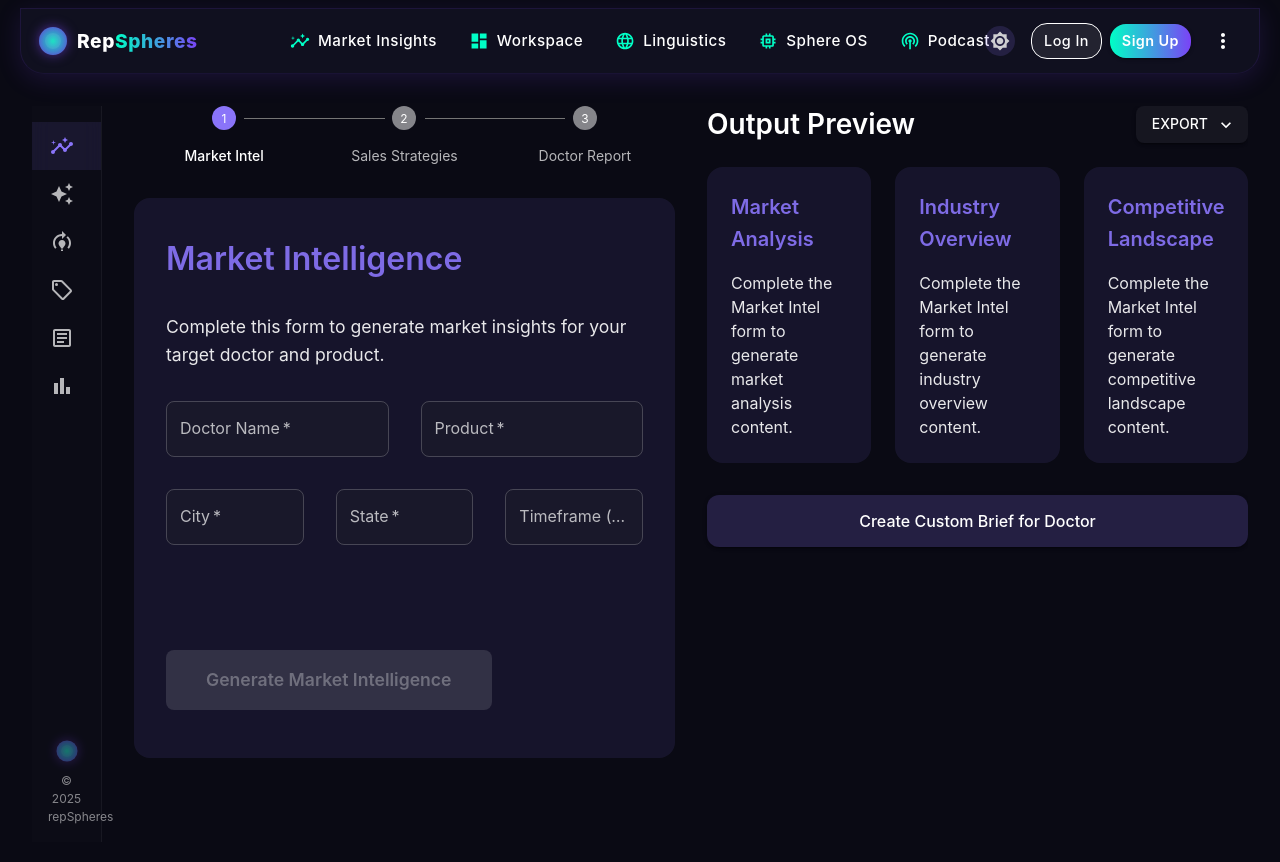
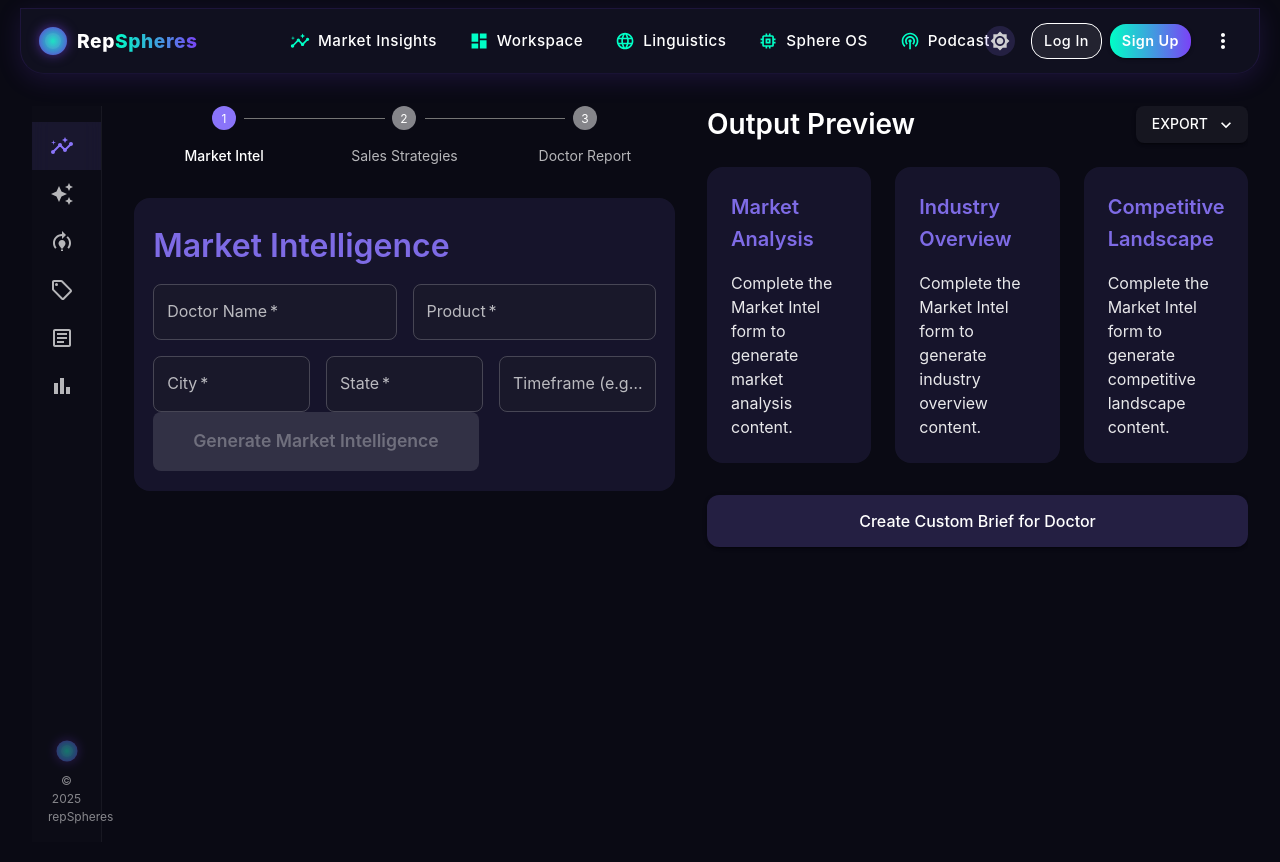
Before and after one commit to BoweryJG/osfrontend, a React (Vite) app: page / in a window 1280 px wide. Shown: the top 862 px of the page. Built offline with nearby package versions, Linux system fonts and the light colour scheme; the HTML template or start-up script is replaced by a standard one.

Commit message:
Reduce form padding and text

```diff
--- a/src/components/DoctorReportForm.jsx
+++ b/src/components/DoctorReportForm.jsx
@@ -91,7 +91,7 @@ const DoctorReportForm = ({
           ? 'rgba(138, 116, 249, 0.1)'
           : 'rgba(20, 20, 35, 0.6)',
         borderRadius: '16px',
-        padding: '1.5rem',
+        padding: '1.2rem',
         color: 'white',
         width: '100%',
       }}
@@ -100,18 +100,18 @@ const DoctorReportForm = ({
         variant="h5"
         sx={{
           fontWeight: 600,
-          mb: 3,
+          mb: 2,
           color: isAestheticMode ? 'rgba(138, 116, 249, 0.9)' : 'white',
         }}
       >
         Doctor-Ready Report
       </Typography>
 
-      <Typography variant="body1" sx={{ mb: 4, opacity: 0.9 }}>
-        Generate a comprehensive report for your doctor based on market intelligence and sales strategies.
+      <Typography variant="body1" sx={{ mb: 3, opacity: 0.9 }}>
+        Generate a report using your previous inputs.
       </Typography>
 
-      <Box sx={{ mb: 4 }}>
+      <Box sx={{ mb: 3 }}>
         <Typography variant="h6" sx={{ mb: 2, fontWeight: 500 }}>
           Prerequisites
         </Typography>
@@ -225,7 +225,7 @@ const DoctorReportForm = ({
             backgroundColor: 'rgba(211, 47, 47, 0.1)',
             borderRadius: '12px',
             border: '1px solid rgba(211, 47, 47, 0.3)',
-            mb: 4,
+            mb: 3,
           }}
         >
           <Typography variant="body1" color="error">
@@ -241,11 +241,11 @@ const DoctorReportForm = ({
         <Paper
           elevation={0}
           sx={{
-            p: 3,
+            p: 2,
             backgroundColor: 'rgba(46, 125, 50, 0.1)',
             borderRadius: '12px',
             border: '1px solid rgba(46, 125, 50, 0.3)',
-            mb: 4,
+            mb: 3,
             maxHeight: '300px',
             overflow: 'auto',
           }}
@@ -262,7 +262,7 @@ const DoctorReportForm = ({
       {!canGenerateReport ? (
         <Box sx={{ textAlign: 'center', py: 3 }}>
           <Typography variant="body1" sx={{ mb: 2, opacity: 0.9 }}>
-            Please complete both Market Intelligence and Sales Strategies forms to generate a Doctor-Ready Report.
+            Complete previous forms to generate your report.
           </Typography>
           <Button
             variant="outlined"
@@ -289,7 +289,7 @@ const DoctorReportForm = ({
           </Button>
         </Box>
       ) : (
-        <Box sx={{ mt: 4, display: 'flex', justifyContent: 'flex-end' }}>
+        <Box sx={{ mt: 3, display: 'flex', justifyContent: 'flex-end' }}>
           <Button
             type="submit"
             variant="contained"
--- a/src/components/MarketIntelForm.jsx
+++ b/src/components/MarketIntelForm.jsx
@@ -47,11 +47,9 @@ const MarketIntelForm = ({ onSubmit, isAestheticMode = false }) => {
           ? 'rgba(138, 116, 249, 0.1)'
           : 'rgba(20, 20, 35, 0.6)',
         borderRadius: '16px',
-        padding: '2rem',
-        paddingBottom: '3rem',
+        padding: '1.2rem',
         color: 'white',
         width: '100%',
-        minHeight: '70vh', // Make the form taller
         display: 'flex',
         flexDirection: 'column',
       }}
@@ -60,20 +58,16 @@ const MarketIntelForm = ({ onSubmit, isAestheticMode = false }) => {
         variant="h5"
         sx={{
           fontWeight: 600,
-          mb: 4, // Increased vertical spacing
+          mb: 2,
           mt: 1,
           color: isAestheticMode ? 'rgba(138, 116, 249, 0.9)' : 'white',
-          fontSize: { xs: '1.5rem', md: '2rem' }, // Responsive font size
+          fontSize: { xs: '1.5rem', md: '2rem' },
         }}
       >
         Market Intelligence
       </Typography>
 
-      <Typography variant="body1" sx={{ mb: 4, opacity: 0.9, fontSize: '1.1rem', lineHeight: 1.6 }}>
-        Complete this form to generate market insights for your target doctor and product.
-      </Typography>
-
-      <Grid container spacing={4}> {/* Increased grid spacing */}
+      <Grid container spacing={2}>
         <Grid item xs={12} md={6}>
           <TextField
             fullWidth
@@ -236,7 +230,7 @@ const MarketIntelForm = ({ onSubmit, isAestheticMode = false }) => {
         </Grid>
       </Grid>
 
-      <Box sx={{ mt: 6, marginTop: 'auto' }}>
+      <Box sx={{ mt: 3, marginTop: 'auto' }}>
         <Button
           type="submit"
           variant="contained"
--- a/src/components/SalesStrategiesForm.jsx
+++ b/src/components/SalesStrategiesForm.jsx
@@ -48,7 +48,7 @@ const SalesStrategiesForm = ({ onSubmit, marketIntelData, isAestheticMode = fals
           ? 'rgba(138, 116, 249, 0.1)'
           : 'rgba(20, 20, 35, 0.6)',
         borderRadius: '16px',
-        padding: '1.5rem',
+        padding: '1.2rem',
         color: 'white',
         width: '100%',
       }}
@@ -57,7 +57,7 @@ const SalesStrategiesForm = ({ onSubmit, marketIntelData, isAestheticMode = fals
         variant="h5"
         sx={{
           fontWeight: 600,
-          mb: 3,
+          mb: 2,
           color: isAestheticMode ? 'rgba(138, 116, 249, 0.9)' : 'white',
         }}
       >
@@ -65,9 +65,9 @@ const SalesStrategiesForm = ({ onSubmit, marketIntelData, isAestheticMode = fals
       </Typography>
 
       {!isMarketIntelCompleted ? (
-        <Box sx={{ textAlign: 'center', py: 4 }}>
+        <Box sx={{ textAlign: 'center', py: 3 }}>
           <Typography variant="body1" sx={{ mb: 2, opacity: 0.9 }}>
-            Please complete the Market Intelligence form first.
+            Complete the Market Intel form first.
           </Typography>
           <Button
             variant="outlined"
@@ -82,11 +82,11 @@ const SalesStrategiesForm = ({ onSubmit, marketIntelData, isAestheticMode = fals
         </Box>
       ) : (
         <>
-          <Typography variant="body1" sx={{ mb: 3, opacity: 0.9 }}>
-            Based on your market intelligence, develop targeted sales strategies.
+          <Typography variant="body1" sx={{ mb: 2, opacity: 0.9 }}>
+            Develop targeted sales strategies.
           </Typography>
 
-          <Grid container spacing={3}>
+          <Grid container spacing={2}>
             <Grid item xs={12}>
               <TextField
                 fullWidth
@@ -256,7 +256,7 @@ const SalesStrategiesForm = ({ onSubmit, marketIntelData, isAestheticMode = fals
             </Grid>
           </Grid>
 
-          <Box sx={{ mt: 4, display: 'flex', justifyContent: 'flex-end' }}>
+          <Box sx={{ mt: 3, display: 'flex', justifyContent: 'flex-end' }}>
             <Button
               type="submit"
               variant="contained"
```
